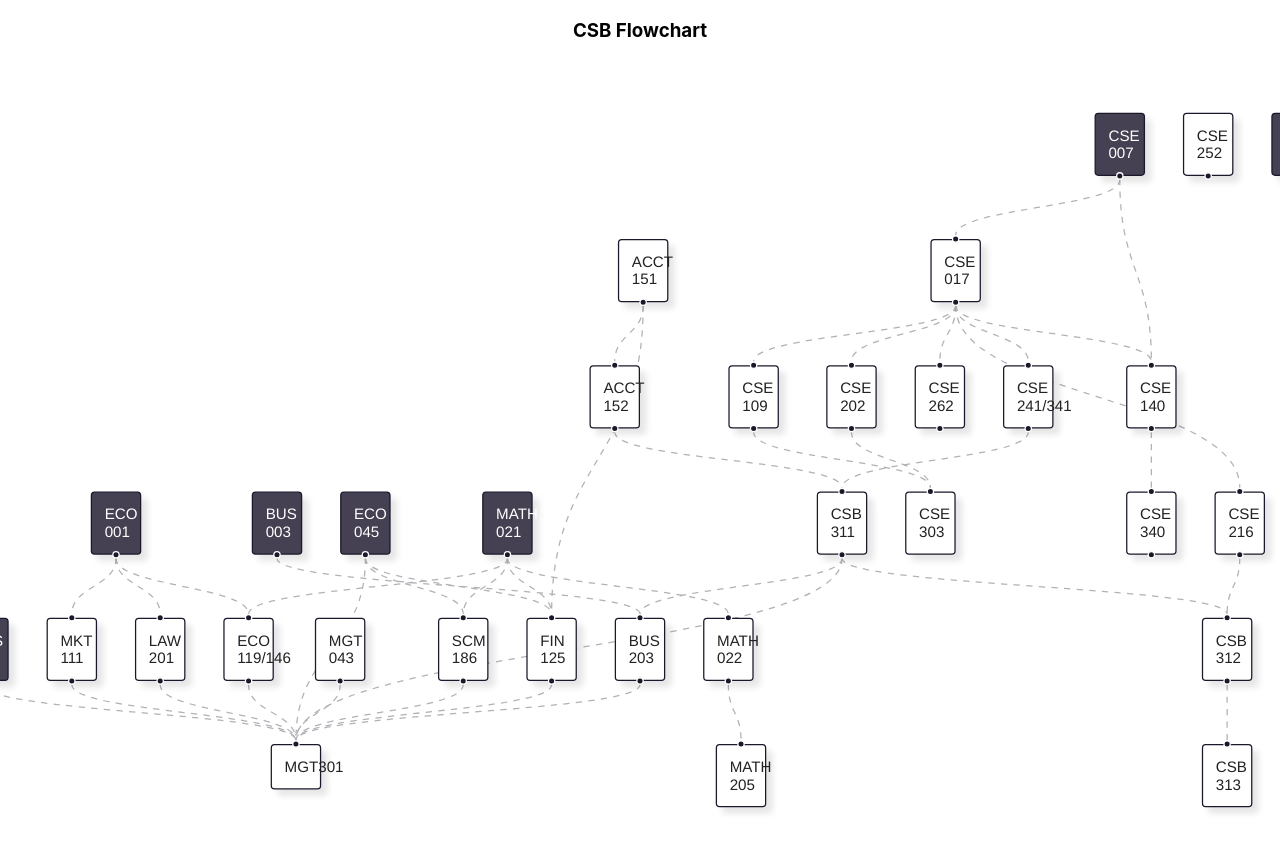
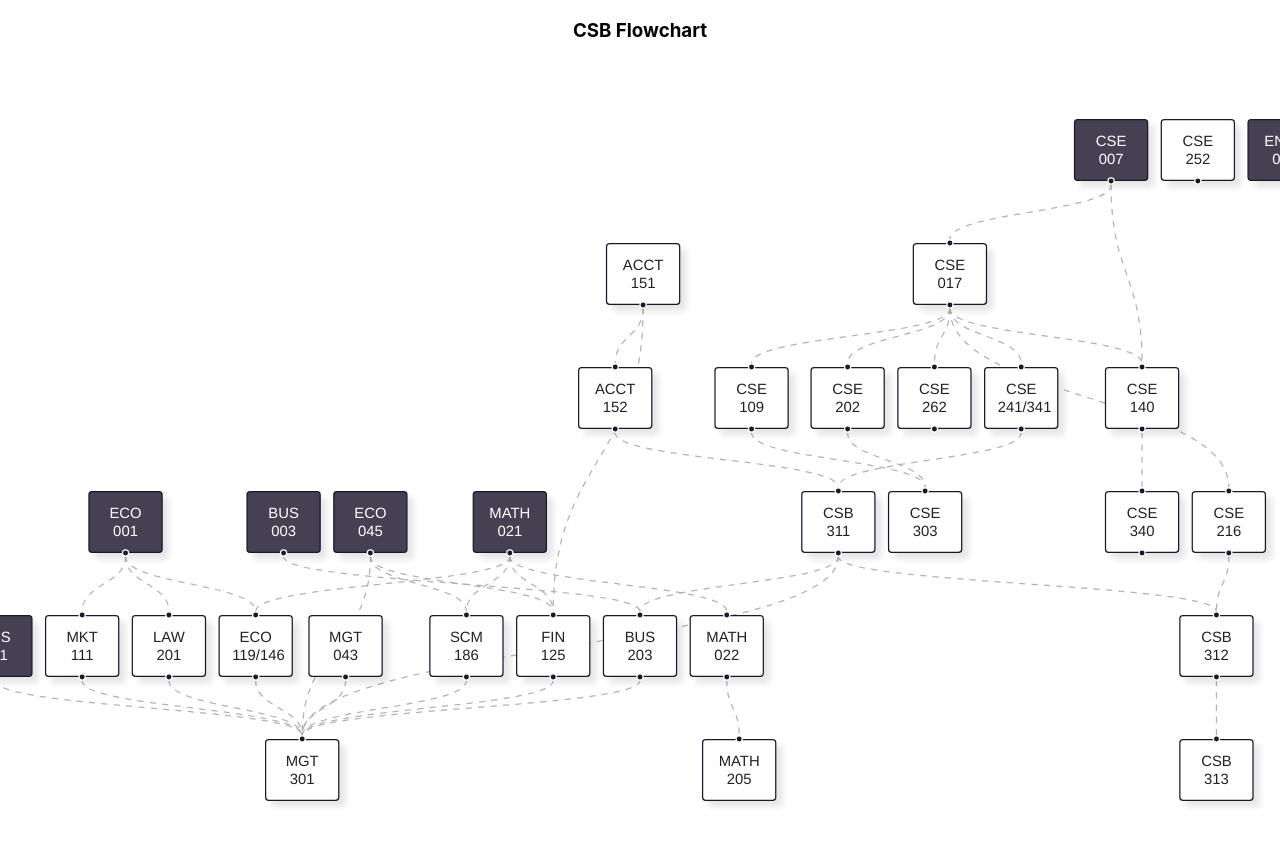
Before and after one commit to Lehigh-CSB/csb-flowchart, a Next.js app: page / in a window 1280 px wide. Shown: the top 852 px of the page. Built offline with nearby package versions, Linux system fonts and the light colour scheme.

Commit message:
onNodeClick implemented

```diff
--- a/data/courses.js
+++ b/data/courses.js
@@ -3,7 +3,7 @@ const edgeType = 'default';
 
 const styleCompleted = {
   background: '#454052',
-  width: 40,
+  width: 60,
   color: '#fff',
   fontsize: '20px',
   fontFamily: 'Helvetica',
@@ -11,7 +11,7 @@ const styleCompleted = {
 }
 
 const styleUnselected = {
-  width: 40,
+  width: 60,
   fontsize: '20px',
   fontFamily: 'Helvetica',
   boxShadow: '5px 5px 5px 0px rgba(0,0,0,.10)'
@@ -105,7 +105,7 @@ export const initialNodes = [
   {
     id: 'mgt301',
     type: 'output',
-    data: {label: 'MGT301'},
+    data: {label: 'MGT 301'},
     position,
     style: styleUnselected,
   },
--- a/pages/index.js
+++ b/pages/index.js
@@ -3,14 +3,11 @@ import Image from 'next/image'
 import styles from '../styles/Home.module.css'
 import React, { useEffect, useState, useCallback } from 'react';
 import CourseCard from '../components/CourseCard';
-import cseCourseList from '../data/cse_courses.json';
-import busCourseList from '../data/bus_courses.json';
-import mathCourseList from '../data/math_courses.json';
-
 import ReactFlow, { addEdge, ConnectionLineType, useNodesState, useEdgesState } from 'react-flow-renderer';
 import dagre from 'dagre';
+import { initialNodes, initialEdges } from '../data/courses.js';
+import {styleCompleted, styleUnselected} from '../data/courses.js';
 
-import { initialNodes, initialEdges } from '../data/courses.js';
 
 const dagreGraph = new dagre.graphlib.Graph();
 dagreGraph.setDefaultEdgeLabel(() => ({}));
@@ -71,6 +68,31 @@ const LayoutFlow = () => {
   const onNodeClick = (node) => {
     let nodeId = node.target.textContent.toLowerCase().replace(/ /g,'');
     console.log(nodeId);
+    for (let i = 0; i < nodes.length; i++) {
+      if (nodes[i].id === nodeId) {
+        if (nodes[i].style.background === '#454052') {
+          nodes[i].style = {
+            background: '#fff',
+            width: 60,
+            color: '#454052',
+            fontsize: '20px',
+            fontFamily: 'Helvetica',
+            boxShadow: '5px 5px 5px 0px rgba(0,0,0,.10)'
+          }
+        }
+        else {
+          nodes[i].style = {
+            background: '#454052',
+            width: 60,
+            color: '#fff',
+            fontsize: '20px',
+            fontFamily: 'Helvetica',
+            boxShadow: '5px 5px 5px 0px rgba(0,0,0,.10)'
+          }
+        }
+      }
+    }
+    onLayout();
   }
 
   const onLayout = useCallback(
```
